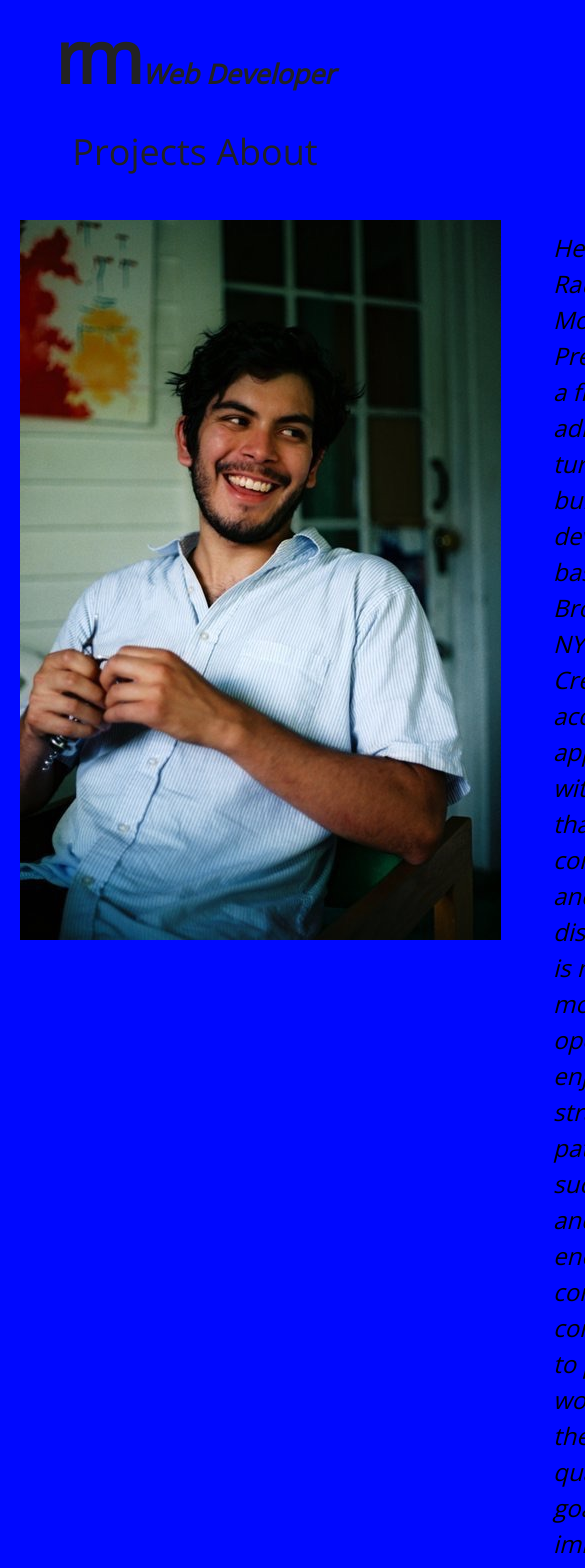
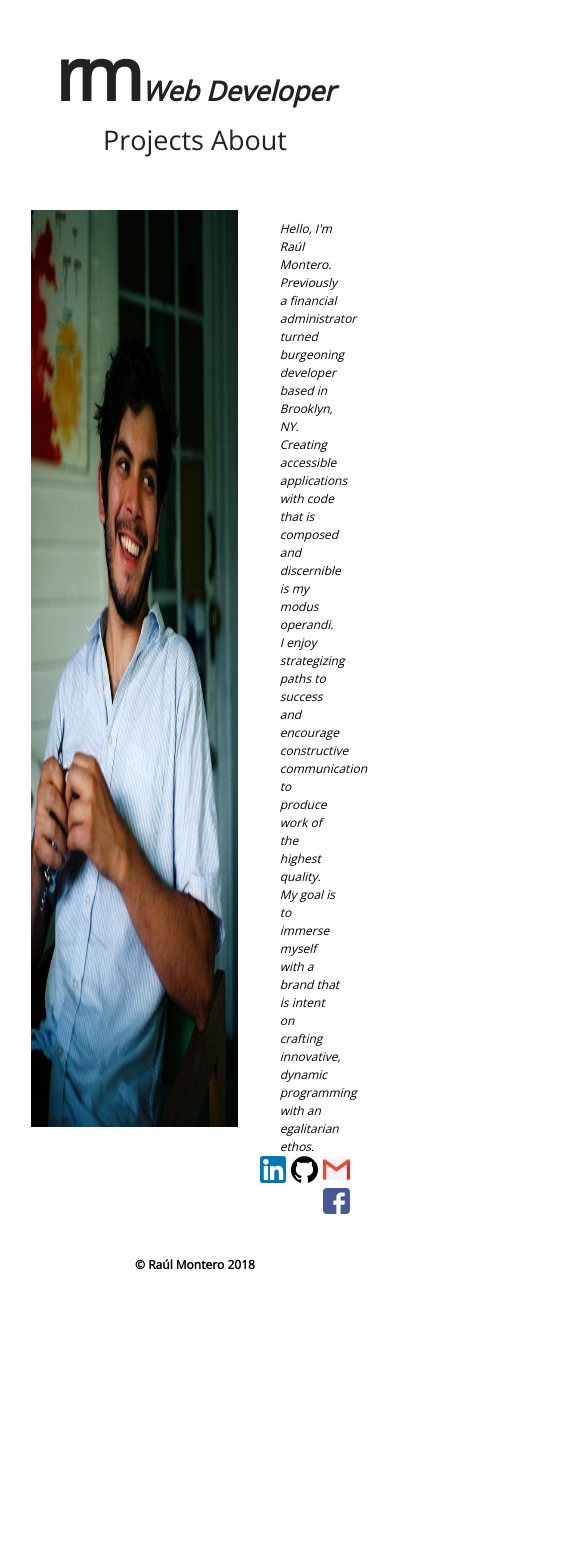
Before and after one commit to brooklynbodega/Portfolio-V2, a React (Create React App) app: page /about in a window 390 px wide. Shown: the top 1568 px of the page, 585 px wide, since content can reach past the window. After the commit the page ends 1273 px from the top, so only its background shows below. Built offline with nearby package versions, Linux system fonts and the light colour scheme.

Commit message:
styled most of mobile media query for Projects.js, styling for About.js

```diff
--- a/src/App.css
+++ b/src/App.css
@@ -99,10 +99,6 @@ html {
  /* ----------------------------------------------
  * Generated by Animista on 2018-10-4 18:56:3
  * w: http://animista.net, t: @cssanimista
- * ---------------------------------------------- */
-
- /**
- * ----------------------------------------
  * animation puff-in-center
  * ----------------------------------------
  */
@@ -162,10 +158,9 @@ html {
 
  .Projects-Wrapper {
   display: flex;
-  margin-top: 10px;
-  min-height: 570px;
-  /* max-height: 570px; */
-  padding: 20px;
+  margin: 0 auto;
+  min-height: 300px;
+  padding: 0px 20px;
   text-align: center;
  }
 
@@ -176,10 +171,8 @@ html {
 
  /* ----------------------------------------------
  * Generated by Animista on 2018-10-4 19:1:37
- *
  * animation slide-in-blurred-left
- * ----------------------------------------
- */
+ * ----------------------------------------*/
 
  @-webkit-keyframes slide-in-blurred-left {
    0% {
@@ -245,7 +238,6 @@ html {
 
 .project-image {
   border: solid rgb(0, 0, 0) 2px;
-  /* box-shadow: 0 8px 6px -6px black; */
   height: 100%;
   width: 100%;
 }
@@ -257,21 +249,22 @@ html {
   color: rgb(255, 255, 255);
   display: flex;
   flex-direction: column;
-  /* font-size: 1em; */
   height: 100%;
   width: auto;
   justify-content: space-between;
   line-height: 1.5em;
   opacity: 0;
-  top: 0;
   padding-left: 20px;
   position: absolute;
+  right: -5px;
   text-align: left;
   text-decoration: none;
+  top: 0;
   transition: .7s ease;
 }
 
 .link-text {
+  overflow-wrap: break-word;
 }
 
 .link-title {
@@ -279,27 +272,31 @@ html {
   font-weight: bold;
   margin-bottom: 20px;
   margin-top: 15px;
+  overflow-wrap: inherit;
   text-decoration: underline;
 }
 
 
 .project-link {
+  align-self: flex-end;
   display: flex;
   justify-content: center;
   font-weight: bolder;
   margin: 0 auto;
-  align-self: flex-end;
   padding: 10px;
 }
 
 .project-link > a {
+  background: rgba(172, 172, 172, 0.8);
+  border-radius: 7px;
   height: auto;
   width: auto;
+  letter-spacing: 4px;
   padding: 10px;
-  background: rgba(172, 172, 172, 0.8);
-  border-radius: 7px;
-  /* position: absolute; */
-  /* top: 70%; */
+}
+
+.project-link > a:link:hover {
+  color: rgb(36, 36, 36);
 }
 
 .project-link > a:hover {
@@ -319,10 +316,8 @@ html {
 .About {
   display: flex;
   flex-direction: row;
-  font-size: 2em;
-  margin-top: 10px;
-  min-height: 570px;
-  /* max-height: 570px; */
+  font-size: 1.5em;
+  min-height: 300px;
   padding: 20px;
 }
 
@@ -431,11 +426,9 @@ html {
   margin-top: 10px;
   font-size: 1.5em;
   font-weight: 700;
-  /* position: fixed; */
 }
 
 /**** END FOOTER.JS PAGE ****/
-
 
 /**** TABLET SCREEN MEDIAQUERY ****/
 
@@ -444,7 +437,7 @@ html {
 @media screen and (max-width: 500px) {
 
   html {
-  background: rgb(0, 8, 255);
+  /* background: rgb(0, 8, 255); */
   }
 
   .Portfolio {
@@ -453,7 +446,12 @@ html {
 
   .Header {
     display: flex;
+    justify-content: space-evenly;
     flex-direction: column;
+  }
+
+  .nav {
+    font-size: 0.75em;
   }
 
   .Projects-Wrapper {
@@ -461,11 +459,117 @@ html {
     flex-direction: column;
     align-items: flex-start;
   }
+  .projects {
+    min-height: 50%;
+    max-height: 50%;
+    width: 70%;
+   }
 
   .description {
-    /* margin-top: -5px; */
-    padding-left: 0px;
-    top: 0;
-    width: 100%;
+    display: flex;
+    flex-direction: column;
+    font-size: .75em;
+    height: auto;
+    width: auto;
+    line-height: 1.25em;
+    margin: 0px 1px 3px 0px;
+    overflow-wrap: break-word;
+    padding: 0px 10px;
+    transition: .7s ease;
   }
+
+  .link-text {
+    overflow-wrap: break-word;
+  }
+
+  .link-title {
+    font-weight: bold;
+    margin-bottom: 10px;
+    margin-top: 10px;
+    overflow-wrap: break-word;
+    text-decoration: underline;
+  }
+
+  .project-link {
+    align-self: auto;
+    display: flex;
+    justify-content: center;
+    font-weight: bolder;
+    margin: 0 auto;
+    padding-bottom: 10px;
+  }
+
+  .project-link > a {
+    background: rgba(172, 172, 172, 0.8);
+    border-radius: 7px;
+    height: auto;
+    width: auto;
+    letter-spacing: 2px;
+    padding: 6px;
+  }
+
+
+  /**** ABOUT PAGE ****/
+
+  .About {
+    display: flex;
+    flex-direction: row;
+    font-size: 1em;
+    min-height: 300px;
+    padding: 20px;
+  }
+
+  #profile-photo {
+      height: 90%;
+      width: 90%;
+  }
+
+  #bio {
+    display: flex;
+    flex-direction: column;
+    justify-content: space-between;
+    padding: 10px;
+    text-align: left;
+    line-height: 1.5em;
+    /* margin: 0 auto; */
+    width: 60%;
+  }
+
+  #bio-text {
+    font-style: italic;
+    margin: 0 auto;
+    width: 60%;
+  }
+
+  .contact {
+    margin-top: 10px;
+    margin: 0 auto;
+  }
+
+  #social-links {
+    display: flex;
+    flex-direction: row;
+    /* flex-wrap: wrap; */
+    margin: 0 auto;
+    /* width: 50%; */
+  }
+
+  #social-links img {
+    height: 20pt;
+    width: 20pt;
+    margin-right: 5px;
+    /* border-radius: 50px; */
+  }
+
+  #social-links img:hover {
+    box-shadow: 0 10px 4px -4px black;
+  }
+
+  /**** END ABOUT PAGE ****/
+
+  /**** FOOTER.JS PAGE ****/
+  .Footer {
+    font-size: 1em;
+  }
+  /**** END FOOTER.JS PAGE ****/
 }
--- a/src/Components/About.js
+++ b/src/Components/About.js
@@ -6,7 +6,7 @@ class About extends Component {
     return (
       <div className="About slide-in-blurred-right">
         <div className="photo">
-          <img src = {require("../images/profile-photo-01.jpg")} alt="profile photo" title="profile photo" />
+          <img src={require("../images/profile-photo-01.jpg")} alt="profile photo" title="profile photo" id="profile-photo" />
         </div>
         <div id="bio">
          <div id="bio-text">
--- a/src/Components/Projects.js
+++ b/src/Components/Projects.js
@@ -15,7 +15,7 @@ class Projects extends Component {
             </div>
             <div className="project-link">
               <a href="https://brooklynbodega.github.io/Project-01/">
-                V I S I T
+                VISIT
               </a>
             </div>
           </div>
@@ -30,7 +30,7 @@ class Projects extends Component {
             </div>
             <div className="project-link">
               <a href="https://project-2-volunteer.herokuapp.com/">
-                V I S I T
+                VISIT
               </a>
             </div>
           </div>
@@ -45,7 +45,7 @@ class Projects extends Component {
             </div>
             <div className="project-link">
               <a href="https://lovo.netlify.com/">
-                V I S I T
+                VISIT
               </a>
             </div>
           </div>
```
